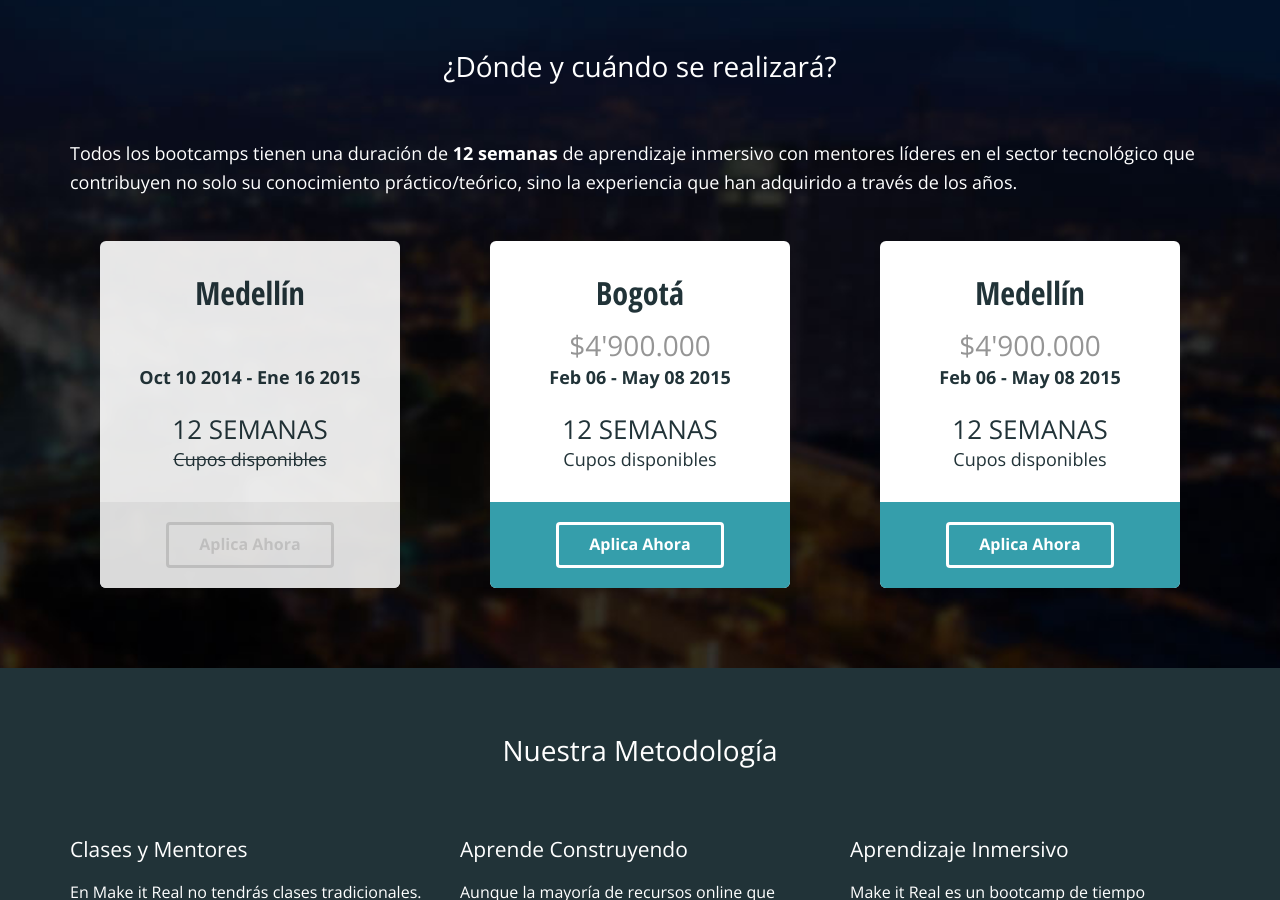
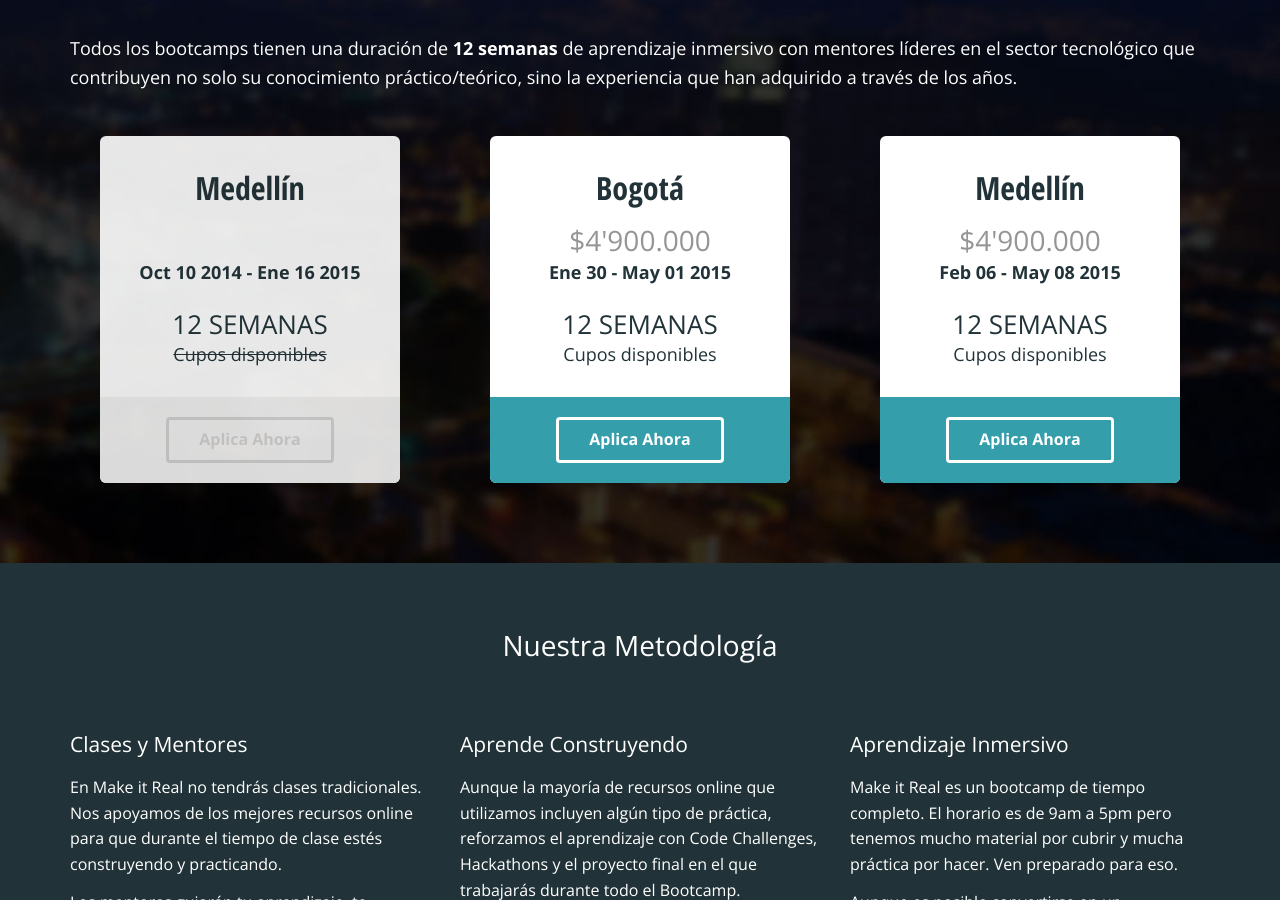
Before and after one commit to simonhoyos/blog, a Jekyll site: the page built from index.html, in a window 1280 px wide and 900 px high, scrolled down 1951 px. Built offline with Jekyll 4.4.1, drawn with Linux system fonts in a browser that asks for light colours; nearby versions of some CDN libraries.

Commit message:
Set date for Bogota I

```diff
--- a/index.html
+++ b/index.html
@@ -20,15 +20,6 @@ layout: home
           <a href="https://plus.google.com/106312898224365278368" rel="publisher" target="_blank"><span class="icon icon-googleplus"></span></a>
           <a href="http://instagram.com/makeitrealcamp" target="_blank"><span class="icon icon-instagram"></span></a>
         </div>
-      </div>
-    </div>
-  </div>
-  <div class="press">
-    <div class="container">
-      <div class="row">
-        <div class="col-xs-4 box"><a href="http://socialgeek.co/colombia-2/make-it-real-primer-curso-inmersivo-programacion-colombia/" target="_blank"><img src="/images/socialgeek-gray.png" alt="SocialGeek" style="opacity: 0.8;"></a></div>
-        <div class="col-xs-4 box"><a href="http://pulsosocial.com/2014/08/26/make-it-real-mas-que-un-bootcamp-el-punto-de-partida-para-tu-emprendimiento/" target="_blank"><img src="/images/pulsosocial-gray.png" alt="PulsoSocial"></a></div>
-        <div class="col-xs-4 box"><a href="http://www.elcolombiano.com/BancoConocimiento/P/programadores_en_la_cima_de_la_tecnologia/programadores_en_la_cima_de_la_tecnologia.asp" target="_blank"><img src="/images/elcolombiano-gray.png" alt="El Colombiano"></a></div>
       </div>
     </div>
   </div>
@@ -154,7 +145,7 @@ layout: home
         <div class="whiteBox">
           <p class="city">Bogotá</p>
           <p class="price">$4'900.000</p>
-          <p class="date">Feb 06 - May 08 2015</p>
+          <p class="date">Ene 30 - May 01 2015</p>
           <p class="time">12 semanas</p>
           <p class="availability hidden-xs">Cupos disponibles</p>
           <div class="background-btn-signup">
```
